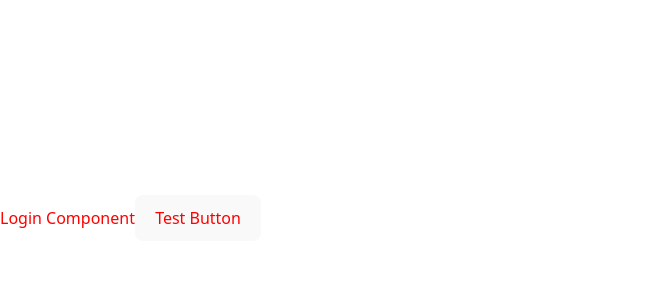
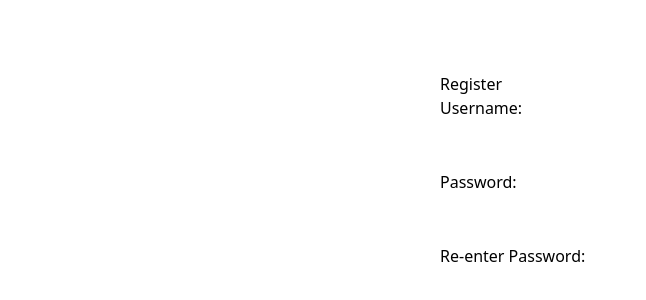
Before and after one commit to bdahal17/primemoments, a React (Vite) app in the folder frontend/: page /login in a window 1280 px wide. Shown: the part 182-482 px from the top of the page, without its empty margins (0-646 px from the left). Built offline with nearby package versions, Linux system fonts and the light colour scheme; no server answers.

Commit message:
Login.tsx

```diff
--- a/frontend/src/components/Account/Login.tsx
+++ b/frontend/src/components/Account/Login.tsx
@@ -1,44 +1,105 @@
-import React from "react";
-import {useDispatch, useSelector} from "react-redux";
-import {login} from "../../store/userSlice";
-import {useNavigate} from "react-router-dom";
+import React, { useState, useEffect } from "react";
+import { useDispatch, useSelector } from "react-redux";
+import { useNavigate } from "react-router-dom";
 import {userLogin} from "../../service/userService.ts";
+import {login} from "../../store/userSlice.ts";
 
 const Login: React.FC = () => {
     const dispatch = useDispatch();
-  const user = useSelector((state) => state.user.isAuthenticated)
+    const isAuthenticated = useSelector((state: any) => state.user.isAuthenticated);
     const navigate = useNavigate();
 
-  React.useEffect(() => {
-    console.log('Login component mounted..', user);
-  }, [user])
+    const [username, setUsername] = useState("");
+    const [password, setPassword] = useState("");
+    const [error, setError] = useState("");
 
-    const handleLogin = async () => {
+    useEffect(() => {
+        if (isAuthenticated) {
+            navigate("/"); // redirect if already logged in
+        }
+    }, [isAuthenticated, navigate]);
+
+    const handleLogin = async (e: React.FormEvent) => {
+        e.preventDefault();
+        setError("");
+
         try {
-          const user = await userLogin({username: 'test', password: 'test'});
-          dispatch(login(user));
-          navigate('/');
-      } catch (error) {
-            console.error('Login error:', error);
+            const user = await userLogin({ username, password }); // call backend
+            dispatch(login(user)); // update Redux
+            navigate("/"); // redirect to home
+        } catch (err: any) {
+            console.error("Login error:", err);
+            setError(err.message || "Login failed");
         }
     };
 
     return (
-      <div style={{color: 'red'}}>
-        Login Component
-        <button
-        onClick={() => {
-            if(user) {
-                navigate('/');
-            } else if(!user) {
-                dispatch(login());
-                navigate('/');
-            }
-        }}
-        >
-            Test Button
+        <div style={{ maxWidth: "400px", margin: "50px auto", color: 'black' }}>
+            {isAuthenticated ? (<h2>Login</h2>) : <h2>Register</h2>}
+            {error && <p style={{ color: "red" }}>{error}</p>}
+            { isAuthenticated ? (<form onSubmit={handleLogin}>
+                <div style={{ marginBottom: "10px" }}>
+                    <label>Username:</label>
+                    <input
+                        type="text"
+                        value={username}
+                        onChange={(e) => setUsername(e.target.value)}
+                        required
+                        style={{ width: "100%", padding: "8px" }}
+                    />
+                </div>
+                <div style={{ marginBottom: "10px" }}>
+                    <label>Password:</label>
+                    <input
+                        type="password"
+                        value={password}
+                        onChange={(e) => setPassword(e.target.value)}
+                        required
+                        style={{ width: "100%", padding: "8px" }}
+                    />
+                </div>
+                <button type="submit" style={{ padding: "10px 20px" }}>
+                    Login
                 </button>
+            </form>) : (
+                <form onSubmit={handleLogin}>
+                    <div style={{marginBottom: "10px"}}>
+                        <label>Username:</label>
+                        <input
+                            type="text"
+                            value={username}
+                            onChange={(e) => setUsername(e.target.value)}
+                            required
+                            style={{width: "100%", padding: "8px"}}
+                        />
+                    </div>
+                    <div style={{marginBottom: "10px"}}>
+                        <label>Password:</label>
+                        <input
+                            type="password"
+                            value={password}
+                            onChange={(e) => setPassword(e.target.value)}
+                            required
+                            style={{width: "100%", padding: "8px"}}
+                        />
+                    </div>
+                    <div style={{marginBottom: "10px"}}>
+                        <label>Re-enter Password:</label>
+                        <input
+                            type="password"
+                            value={password}
+                            onChange={(e) => setPassword(e.target.value)}
+                            required
+                            style={{width: "100%", padding: "8px"}}
+                        />
+                    </div>
+                    <button type="submit" style={{padding: "10px 20px", color: 'white'}}>
+                        Register
+                    </button>
+                </form>
+            )}
         </div>
     );
 };
+
 export default Login;
```
Lines whose indentation alone changed are shown as unchanged.
